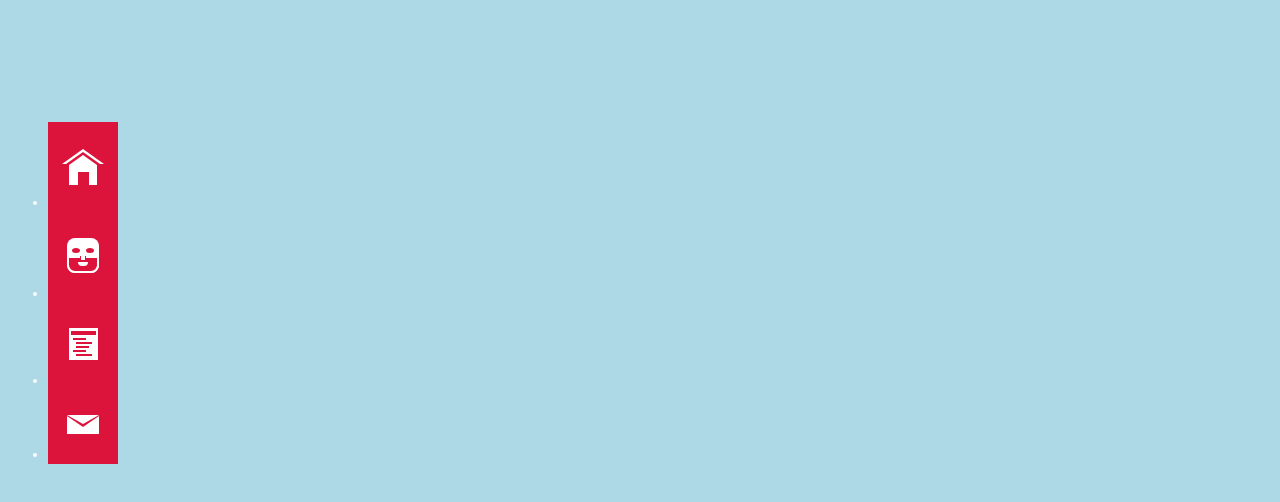
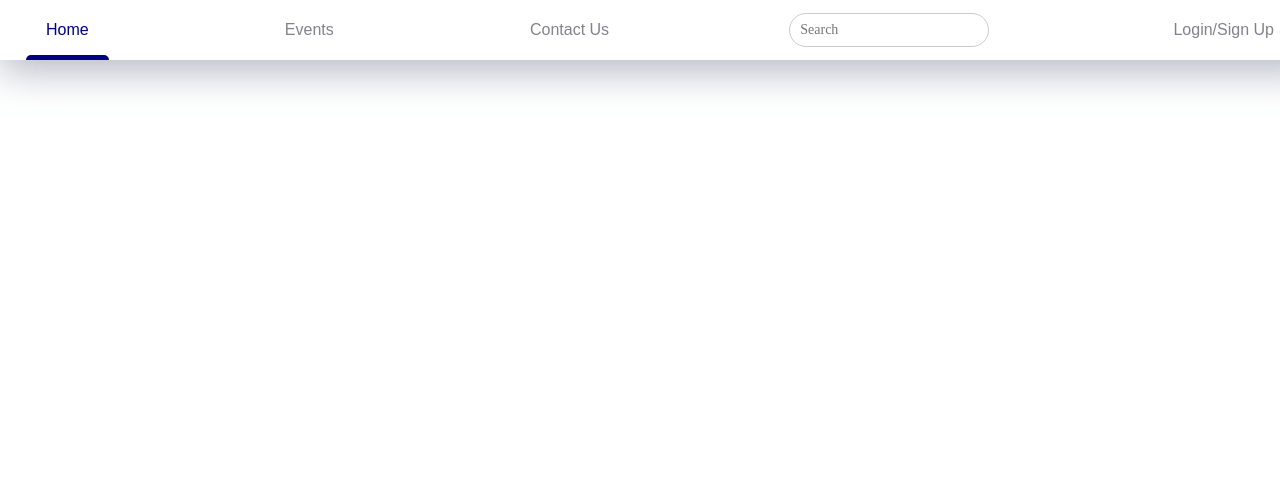
Before and after one commit to eugenelow13/OOP_Project, a Vue app in the folder oop-project/: page / in a window 1280 px wide. Shown: the top 502 px of the page. Built offline with nearby package versions, Linux system fonts and the light colour scheme.

Commit message:
navbar component

```diff
--- a/oop-project/package.json
+++ b/oop-project/package.json
@@ -8,6 +8,9 @@
     "lint": "vue-cli-service lint"
   },
   "dependencies": {
+    "@fortawesome/fontawesome-svg-core": "^6.5.1",
+    "@fortawesome/free-solid-svg-icons": "^6.5.1",
+    "@fortawesome/vue-fontawesome": "^3.0.6",
     "core-js": "^3.8.3",
     "vue": "^3.2.13",
     "vue-router": "^4.2.5"
--- a/oop-project/src/components/Navbar.css
+++ b/oop-project/src/components/Navbar.css
@@ -1,315 +1,80 @@
-*,*:before,*:after {
-	box-sizing: border-box;
+/* Navbar.css */
+
+/* Component-specific styles */
+.nav {
+	display: flex;
+	justify-content: space-between;
+	align-items: center;
+	position: fixed;
+	top: 0;
+	width: 100%;
+	background-color: #fff;
+	padding: 0 20px;
+	border-radius: 0px;
+	box-shadow: 0 10px 40px rgba(159, 162, 177, 0.8);
+	height: 60px;
+	z-index: 1000;
 }
 
-:after {
-	content: "";
+.nav-item {
+	color: #83818c;
+	padding: 20px;
+	text-decoration: none;
+	transition: 0.3s;
+	margin: 0 6px;
+	z-index: 1;
+	font-family: "DM Sans", sans-serif;
+	font-weight: 500;
+	position: relative;
 }
 
-section {
-  position: relative;
-  left: 100px;
+.nav-item:before {
+	content: "";
+	position: absolute;
+	bottom: -6px;
+	left: 0;
+	width: 100%;
+	height: 5px;
+	background-color: #dfe2ea;
+	border-radius: 8px 8px 0 0;
+	opacity: 0;
+	transition: 0.3s;
 }
 
-h1 {
-  margin:80px 0 10px 0;
-  font-size: 52px;
-  font-family: 'Montserrat', sans-serif;
-  text-transform: uppercase;
-  text-shadow: 1px 1px 0px #DC143C,
-	2px 2px 0px #DC143C,
-	3px 3px 0px #DC143C,
-	4px 4px 0px #DC143C;
+.nav-item:not(.is-active):hover:before {
+	opacity: 1;
+	bottom: 0;
 }
 
-h2 {
-  font-size: 24px;
+.nav-item:not(.is-active):hover {
+	color: #333;
 }
 
-body {
-  padding: 100px 0;
-	background: lightblue;
-  color: white;
-  max-width:640px;
-	font-family: 'Montserrat', sans-serif;
-	font-size: 14px;
-  line-height:1.4;
-  font-smoothing: anti-aliased;
+.nav-indicator {
+	position: absolute;
+	left: 0;
+	bottom: 0;
+	height: 4px;
+	transition: 0.4s;
+	height: 5px;
+	z-index: 1;
+	border-radius: 8px 8px 0 0;
 }
 
-nav {
-  float: left;
-	position: relative;
-	top: 0;
-  left: 0;
-	background: transparent;
+.nav-item.nav-item-right {
+	margin-left: 10px; /* Adjust left margin as needed */
 }
 
-nav ul {
-	text-align: center;
+.nav-search-bar {
+	margin: 0 10px; /* Adjust margin as needed */
+	padding: 8px 10px; /* Adjust padding as needed */
+	border-radius: 20px; /* Adjust border-radius as needed */
+	border: 1px solid #ccc; /* Adjust border styles as needed */
+	font-size: 14px; /* Adjust font size as needed */
+  }
+
+@media (max-width: 580px) {
+	.nav {
+		overflow: auto;
+	}
 }
-
-nav ul li {
-	position: relative;
-  width: 70px;
-  cursor: pointer;
-	background: crimson;
-	text-transform: uppercase;
-	transition:all .4s ease-out;
-}
-
-nav ul li:after {
-	position: absolute;
-	background: white;
-	color: crimson;
-	top:0;
-	left: 70px;
-	width: 70px; height: 100%;
-  opacity:.5;
-  transform: perspective(400px) rotateY(90deg);
-	transform-origin: 0 100%;
-	transition:all .4s ease-out;
-}
-
-nav ul li:nth-child(1):after {
-	content: "Home";
-	line-height: 88px;
-}
-nav ul li:nth-child(2):after {
-	content: "About";
-	line-height: 88px;
-}
-nav ul li:nth-child(3):after {
-	content: "Work";
-	line-height: 85px;
-}
-nav ul li:nth-child(4):after {
-	content: "Say hi";
-	line-height: 70px;
-}
-
-nav ul li:hover {
-	transform: translateX(-70px);
-}
-
-nav ul li:hover:after {
-  opacity: 1;
-	transform: perspective(400px) rotateY(0deg) scale(1) ;
-}
-
-
-nav ul li > div {
-	display: inline-block;
-	padding: 25px 0;
-	background: transparent;
-}
-
-nav ul li div { position: relative; }
-
-.roof {
-	width: 0;
-	height: 0;
-	top:2px;
-	border-style: solid;
-	border-width: 0 21px 15px 21px;
-	border-color: transparent transparent #ffffff transparent;
-}
-
-.roof-edge {
-	position: absolute;
-	z-index: 20;
-	left: -17px;
-	top: 3px;
-	width: 0;
-	height: 0;
-	border-style: solid;
-	border-width: 0 17px 12px 17px;
-	border-color: transparent transparent crimson transparent;
-}
-/*white triangle over red triangle*/
-.roof-edge:after {
-	position: absolute;
-	left: -14.5px;
-	top: 3px;
-	width: 0;
-	height: 0;
-	border-style: solid;
-	border-width: 0 14.5px 10px 14.5px;
-	border-color: transparent transparent white transparent;
-}
-
-.front {
-	position: relative;
-	top: 3px;
-	width: 28.5px;
-	height: 20px;
-	margin: 0 auto;
-	background: white;
-}
-/*door*/
-.front:after {
-	position: absolute;
-	background: crimson;
-	width: 11px;
-	height: 13px;
-	bottom: 0;
-	left:9px;
-}
-
-/*/// About me ////*/
-
-.head {
-	width: 32px;
-	height: 35px;
-	background: white;
-	border-radius:8px;
-}
-/*mouth*/
-.head:after {
-	width: 4px;
-	height: 10px;
-	background: white;
-	position: absolute;
-	border-radius:4px 0 0 4px;
-	top:21px;
-	left: 14px;
-	transform:rotate(270deg);
-}
-
-.eyes {
-	width: 8px;
-	height: 5px;
-	border-radius: 50%;
-	position: absolute;
-	top: 10px;
-	left: 5px;
-	background: crimson;
-}
-/*right eye*/
-.eyes:after {
-	width: 8px;
-	height: 5px;
-	border-radius: 50%;
-	position: absolute;
-	top: 0;
-	left: 14px;
-	background: crimson;
-}
-
-.beard {
-	width: 32px;
-	height: 17px;
-	background: crimson;
-	border:2px solid white;
-	position: absolute;
-	bottom: 0;
-	left: 0;
-	border-radius:0 0 8px 8px;
-}
-/*nose*/
-.beard:after {
-	position: absolute;
-	top:-2px;
-	left: 11px;
-	background: white;
-	width:6px;
-	height: 4px;
-	border-left:1px solid crimson;
-	border-right:1px solid crimson;
-}
-
-/*//work//*/
-
-.paper {
-	position: relative;
-	height:32px;
-	width: 29px;
-	background: white;
-	border:2px solid white;
-}
-
-/*window*/
-.paper:after {
-	position: absolute;
-	top:1px;
-	left: 0;
-	width: 25px;
-	height: 29px;
-	background: white;
-	border-top:4px solid crimson;
-}
-
-.lines {
-	position: absolute;
-	top: 36px;
-	left: 5px;
-	width: 11px;
-	box-shadow: 0 0 0 1px crimson;
-}
-
-.lines:after {
-	position: absolute;
-	top: 4px;
-	left: 3px;
-	width: 14px;
-	box-shadow: 0 0 0 1px crimson;
-}
-
-.lines:nth-child(2) {
-	position: absolute;
-	top: 44px;
-	left: 8px;
-	width: 11px;
-}
-
-.lines:nth-child(2):after {
-	position: absolute;
-	top: 4px;
-	left: -3px;
-	width: 11px;
-}
-
-.lines:nth-child(3) {
-	position: absolute;
-	top: 52px;
-	left: 8px;
-	width: 14px;
-}
-
-.lines:nth-child(3):after {
-	display: none;
-}
-
-/*//mail //*/
-
-.mail-base {
-	position: relative;
-	width: 32px;
-	height: 18px;
-	background: white;
-}
-
-.mail-top {
-	position: absolute;
-	z-index: 20;
-	left: 0;
-	top: 0;
-	width: 0;
-	height: 0;
-	transform: rotate(180deg);
-	border-style: solid;
-	border-width: 0 16px 11px 16px;
-	border-color: transparent transparent crimson transparent;
-}
-
-.mail-top:after {
-	position: absolute;
-	z-index: 20;
-	left: -16px;
-	top: 3px;
-	width: 0;
-	height: 0;
-	border-style: solid;
-	border-width: 0 16px 9px 16px;
-	border-color: transparent transparent white transparent;
-}
--- a/oop-project/src/components/NavbarComponent.vue
+++ b/oop-project/src/components/NavbarComponent.vue
@@ -1,51 +1,48 @@
-<!-- src/components/NavbarComponent.vue -->
 <template>
   <div>
-    <nav>
-        <ul>
-            <li>
-            <div class="home-icon">
-                <div class="roof">
-                <div class="roof-edge"></div>
-                </div>
-                <div class="front"></div>
-            </div>
-            </li>
-            <li>
-            <div class="about-icon">
-                <div class="head">
-                <div class="eyes"></div>
-                <div class="beard"></div>
-                </div>
-            </div>
-            </li>
-            <li>
-            <div class="work-icon">
-                <div class="paper"></div>
-                <div class="lines"></div>
-                <div class="lines"></div>
-                <div class="lines"></div>
-            </div>
-            </li>
-            <li>
-            <div class="mail-icon">
-                <div class="mail-base">
-                <div class="mail-top"></div>
-                </div>
-            </div>
-            </li>
-        </ul>
+    <nav class="nav">
+      <a href="#" class="nav-item is-active" active-color="navy">Home</a>
+      <a href="#" class="nav-item" active-color="navy">Events</a>
+      <a href="#" class="nav-item" active-color="navy">Contact Us</a>
+      <input type="text" placeholder="Search" class="nav-search-bar">
+      <a href="#" class="nav-item nav-item-right" active-color="navy">Login/Sign Up</a>
+      <span class="nav-indicator"></span>
     </nav>
   </div>
 </template>
 
+
 <script>
 export default {
-  name: 'NavbarComponent', // Update the component name
-  // Component options
-}
+  name: 'NavbarComponent',
+  mounted() {
+    const indicator = document.querySelector('.nav-indicator');
+    const items = document.querySelectorAll('.nav-item');
+
+    function handleIndicator(el) {
+      const activeColor = el.getAttribute('active-color');
+
+      items.forEach(item => {
+        item.classList.remove('is-active');
+        item.removeAttribute('style');
+      });
+
+      indicator.style.width = `${el.offsetWidth}px`;
+      indicator.style.left = `${el.offsetLeft}px`;
+      indicator.style.backgroundColor = activeColor;
+
+      el.classList.add('is-active');
+      el.style.color = activeColor;
+    }
+
+    items.forEach(item => {
+      item.addEventListener('click', e => {
+        handleIndicator(e.target);
+      });
+      if (item.classList.contains('is-active')) {
+        handleIndicator(item);
+      }
+    });
+  }
+};
 </script>
-
-<style>
-/* Component-specific styles */
-</style>
--- a/oop-project/src/pages/HomepageView.vue
+++ b/oop-project/src/pages/HomepageView.vue
@@ -1,6 +1,6 @@
-<!-- src/pages/HomepageView.vue -->
 <template>
   <div>
+    <link rel="stylesheet" href="https://cdnjs.cloudflare.com/ajax/libs/normalize/5.0.0/normalize.min.css">
     <NavbarComponent /> <!-- Include the NavbarComponent.vue component here -->
     <!-- Homepage content -->
   </div>
```
Also changed, not shown: oop-project/src/App.vue (+7 -1 lines), 1 other file (tests, documents, lock files or other folders).
